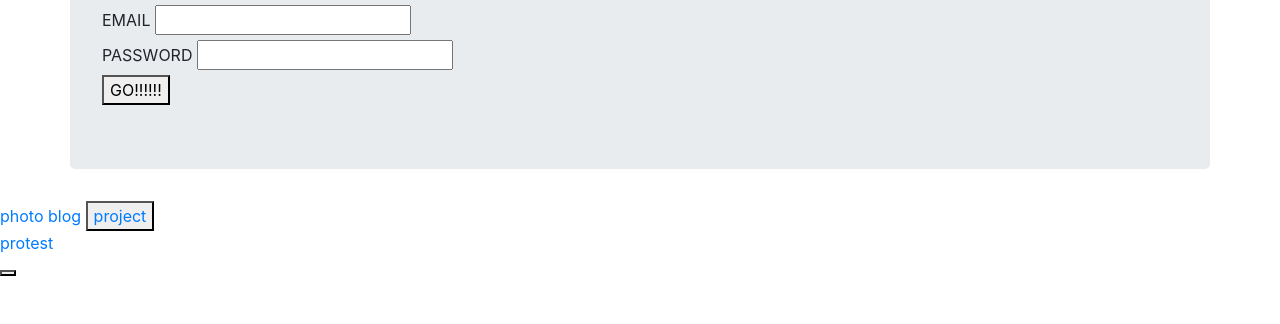
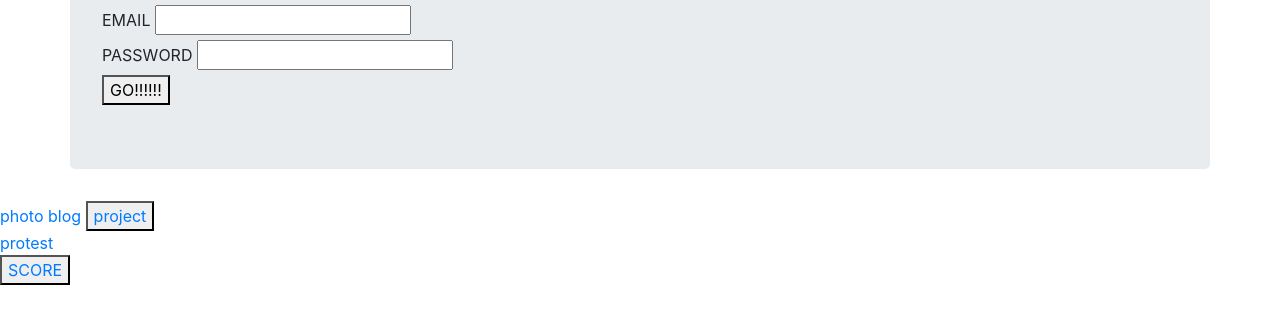
Before and after one commit to pgupta8825/pgweb, a plain HTML site: page index.html in a window 1280 px wide. Shown: the part 138-462 px from the top of the page. Drawn offline with Linux system fonts and the light colour scheme.

Commit message:
Update index.html

```diff
--- a/index.html
+++ b/index.html
@@ -21,6 +21,6 @@
 	<a href="photo blog.html">photo blog</a>
 	<button><a href="pattern project.html">project</a></button><br>
 	<a href="protest.html">protest</a><br>
-	<button><a href="scorekeeper.html"></a></button>
+	<button><a href="scorekeeper.html">SCORE</a></button>
 </body>
 </html>
```
